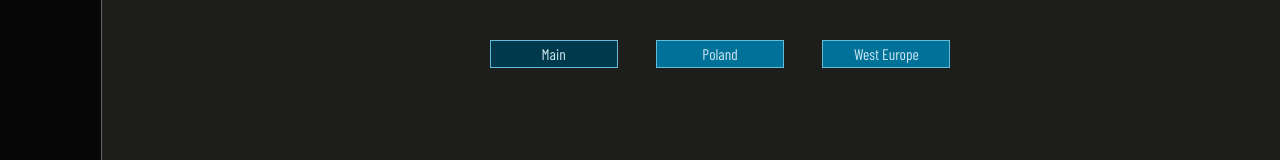
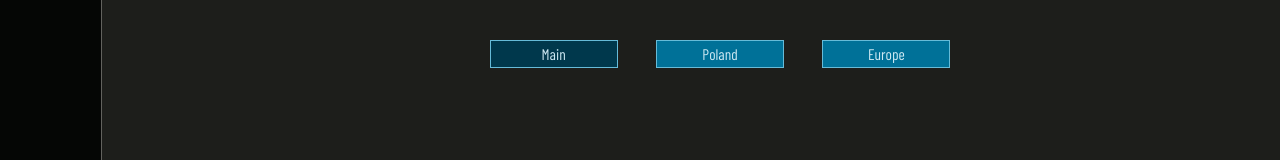
Before and after one commit to Scorpion19702022/01_REACT_VARIOUS_PROJECTS, a React (Create React App) app: page /WeatherApp in a window 1280 px wide. Shown: the top 160 px of the page. Built offline with nearby package versions, Linux system fonts and the light colour scheme; a web font is replaced by a local one.

Commit message:
change name for compoents

```diff
--- a/src/App/App.tsx
+++ b/src/App/App.tsx
@@ -5,7 +5,7 @@ import Home from '../Components/Home/Home'
 import Task02 from '../Components/Task02/Task02'
 import WeatherApp from '../Components/WeatherApp/WeatherApp'
 import Poland from '../Components/WeatherApp/Pages/Poland'
-import WestEurope from '../Components/WeatherApp/Pages/WestEurope'
+import Europe from '../Components/WeatherApp/Pages/Europe'
 
 function App() {
 	return (
@@ -16,7 +16,7 @@ function App() {
 					<Route path='/' Component={Home} />
 					<Route path='/WeatherApp' Component={WeatherApp} />
 					<Route path='/WeatherApp/Poland' Component={Poland} />
-					<Route path='/WeatherApp/WestEurope' Component={WestEurope} />
+					<Route path='/WeatherApp/Europe' Component={Europe} />
 					<Route path='/Task02' Component={Task02} />
 				</Routes>
 			</section>
--- a/src/Components/WeatherApp/NavWorld.tsx
+++ b/src/Components/WeatherApp/NavWorld.tsx
@@ -18,10 +18,10 @@ const NavWorld = () => {
 				<p className={styles.into_btn}>Poland</p>
 			</Link>
 			<Link
-				to='/WeatherApp/WestEurope'
-				className={location.pathname === '/WeatherApp/WestEurope' ? styles.btn_active : styles.btn_no_active}
+				to='/WeatherApp/Europe'
+				className={location.pathname === '/WeatherApp/Europe' ? styles.btn_active : styles.btn_no_active}
 			>
-				<p className={styles.into_btn}>West Europe</p>
+				<p className={styles.into_btn}>Europe</p>
 			</Link>
 		</nav>
 	)
--- a/src/Components/WeatherApp/Pages/WestEurope.tsx
+++ b/src/Components/WeatherApp/Pages/Europe.tsx
@@ -1,7 +1,7 @@
 import React from 'react'
 import NavWorld from '../NavWorld'
 
-const WestEurope = () => {
+const Europe = () => {
 	return (
 		<div>
 			<NavWorld />
@@ -10,4 +10,4 @@ const WestEurope = () => {
 	)
 }
 
-export default WestEurope
+export default Europe
```
